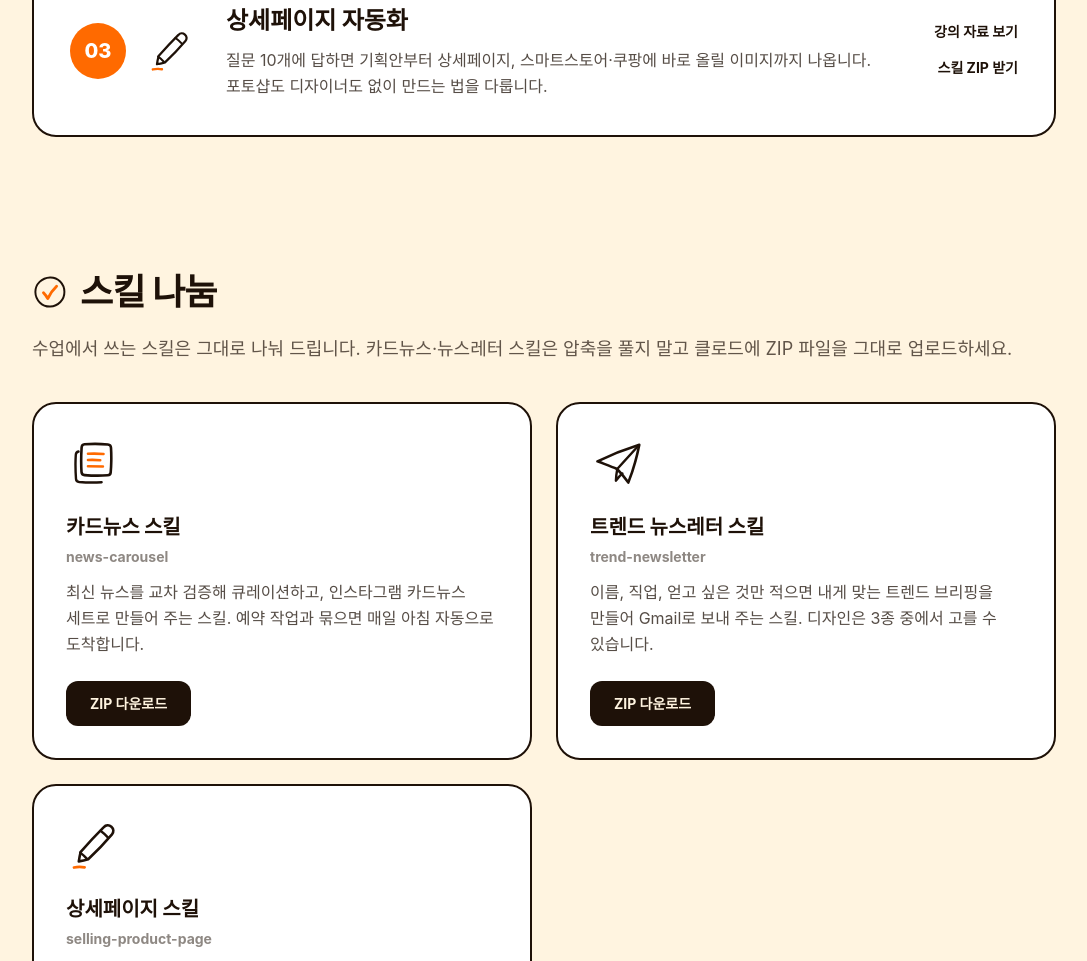
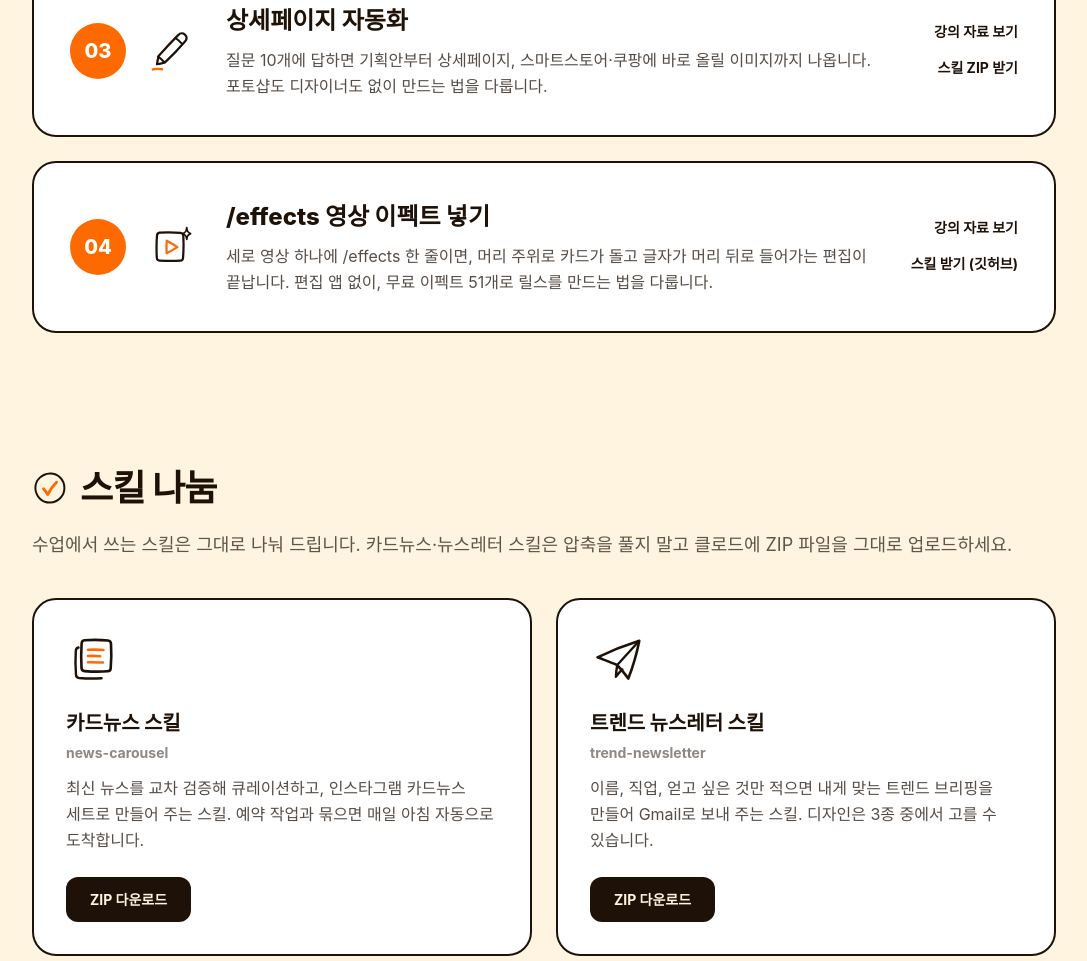
Before and after one commit to Sunwoo-choi-1/seonulab-site, a plain HTML site: page index.html in a window 1280 px wide. Shown: the part 1825-2786 px from the top of the page, without its empty margins (96-1183 px from the left). Drawn offline with Linux system fonts and the light colour scheme; a web font is replaced by a local one.

Commit message:
4강 /effects 강의 카드 추가
Co-Authored-By: Claude Opus 5.5 <noreply@anthropic.com>

```diff
--- a/index.html
+++ b/index.html
@@ -420,6 +420,25 @@
             </div>
           </article>
 
+          <article class="lecture-card card-lift">
+            <div class="badge-row">
+              <span class="lecture-num">04</span>
+              <svg class="doodle" viewBox="0 0 56 56" fill="none" aria-hidden="true" style="color: var(--ink)">
+                <path d="M15.8 11.2c8.2-.6 16.3-.5 24.5.3 1.9.2 3.1 1.5 3.2 3.3.5 8.8.4 17.4-.3 26.1-.1 1.8-1.4 3-3.2 3.1-8.1.5-16.1.4-24.2-.2-1.9-.1-3.1-1.4-3.2-3.3-.5-8.6-.4-17.1.2-25.7.1-1.9 1.2-3.3 3-3.6Z" stroke="currentColor" stroke-width="2.6" stroke-linejoin="round"/>
+                <path d="M24.2 20.6c4.4 2.3 8.5 4.8 12.4 7.5-4 2.6-8.1 5-12.5 7.2-.3-4.9-.3-9.8.1-14.7Z" stroke="#FF6A00" stroke-width="2.6" stroke-linejoin="round"/>
+                <path d="M47.5 5.5c.3 2.2.5 3.3 1.1 4.3.6 1 1.5 1.6 3.4 2.6-1.9.9-2.8 1.5-3.4 2.6-.6 1-.8 2.1-1 4.2-.4-2.1-.6-3.2-1.2-4.2-.6-1-1.5-1.6-3.3-2.6 1.9-1 2.7-1.6 3.3-2.6.6-1 .8-2.1 1.1-4.3Z" stroke="currentColor" stroke-width="2" stroke-linejoin="round"/>
+              </svg>
+            </div>
+            <div class="lecture-body">
+              <h3>/effects 영상 이펙트 넣기</h3>
+              <p>세로 영상 하나에 /effects 한 줄이면, 머리 주위로 카드가 돌고 글자가 머리 뒤로 들어가는 편집이 끝납니다. 편집 앱 없이, 무료 이펙트 51개로 릴스를 만드는 법을 다룹니다.</p>
+            </div>
+            <div class="lecture-links">
+              <a href="https://app.notion.com/p/yourpageclub/4-effects-4215c835dac681f9af0fd39f9adac997" target="_blank" rel="noreferrer" class="link-draw">강의 자료 보기</a>
+              <a href="https://github.com/Vibha-Ramprakash/claude-video-effects" target="_blank" rel="noreferrer" class="link-draw">스킬 받기 (깃허브)</a>
+            </div>
+          </article>
+
         </div>
       </div>
     </section>
```
